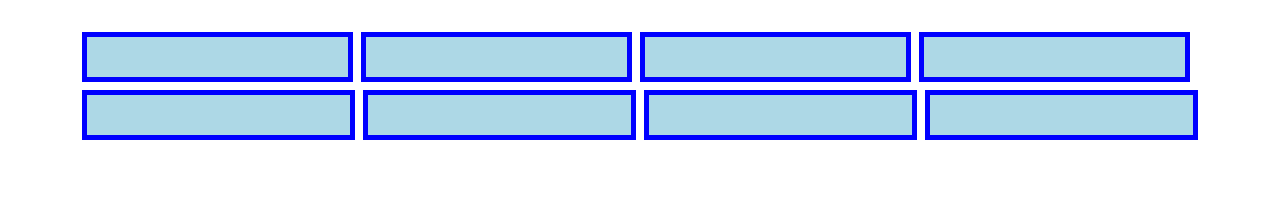
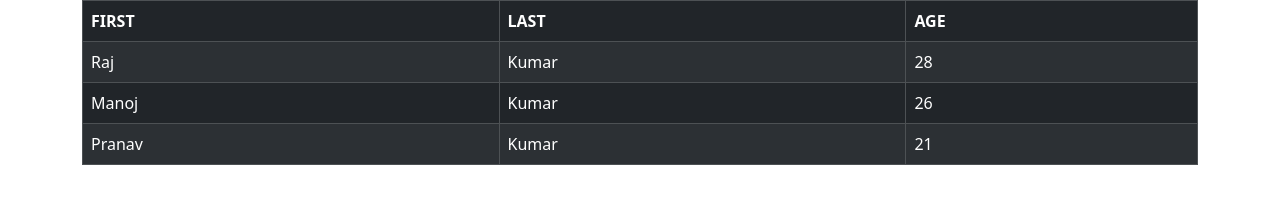
Before and after one commit to Gobinath7494/with-bootstrap, a plain HTML site: page index.html in a window 1280 px wide. Drawn offline with nearby package versions, Linux system fonts and the light colour scheme.

Commit message:
bootstrap tables

```diff
--- a/index.html
+++ b/index.html
@@ -10,35 +10,32 @@
 </head>
   <body>
     <div class="container">
-        <br>
-        <div class="row g-2">
-            <div class="row g-2">
-                <div class="col">
-                    <div class="box"></div>
-                </div>
-                <div class="col">
-                    <div class="box"></div>
-                </div>
-                <div class="col">
-                    <div class="box"></div>
-                </div>
-                <div class="col">
-                    <div class="box"></div>
-                </div>
-            </div>
-            <div class="col">
-                <div class="box"></div>
-            </div>
-            <div class="col">
-                <div class="box"></div>
-            </div>
-            <div class="col">
-                <div class="box"></div>
-            </div>
-            <div class="col">
-                <div class="box"></div>
-            </div>
-        </div>
+        <table class="table table-striped table-hover table-dark table-bordered">
+            <thead>
+                <tr>
+                <th>FIRST</th>
+                <th>LAST</th>
+                <th>AGE</th>
+            </tr>
+            <tbody>
+                <tr>
+                    <td>Raj</td>
+                    <td>Kumar</td>
+                    <td>28</td>
+                </tr>
+                <tr>
+                    <td>Manoj</td>
+                    <td>Kumar</td>
+                    <td>26</td>
+                </tr>
+                <tr>
+                    <td>Pranav</td>
+                    <td>Kumar</td>
+                    <td>21</td>
+                </tr>
+            </tbody>
+            </thead>
+        </table>
 
 
     </div>
```
